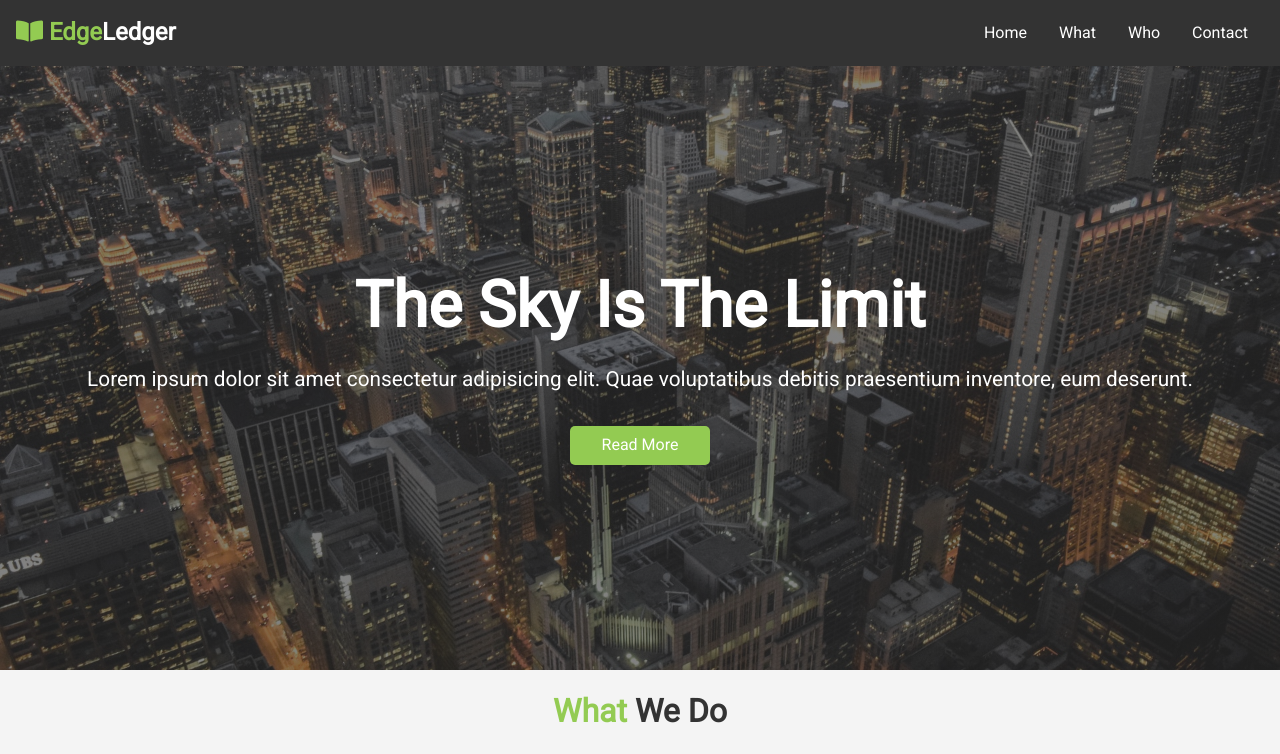
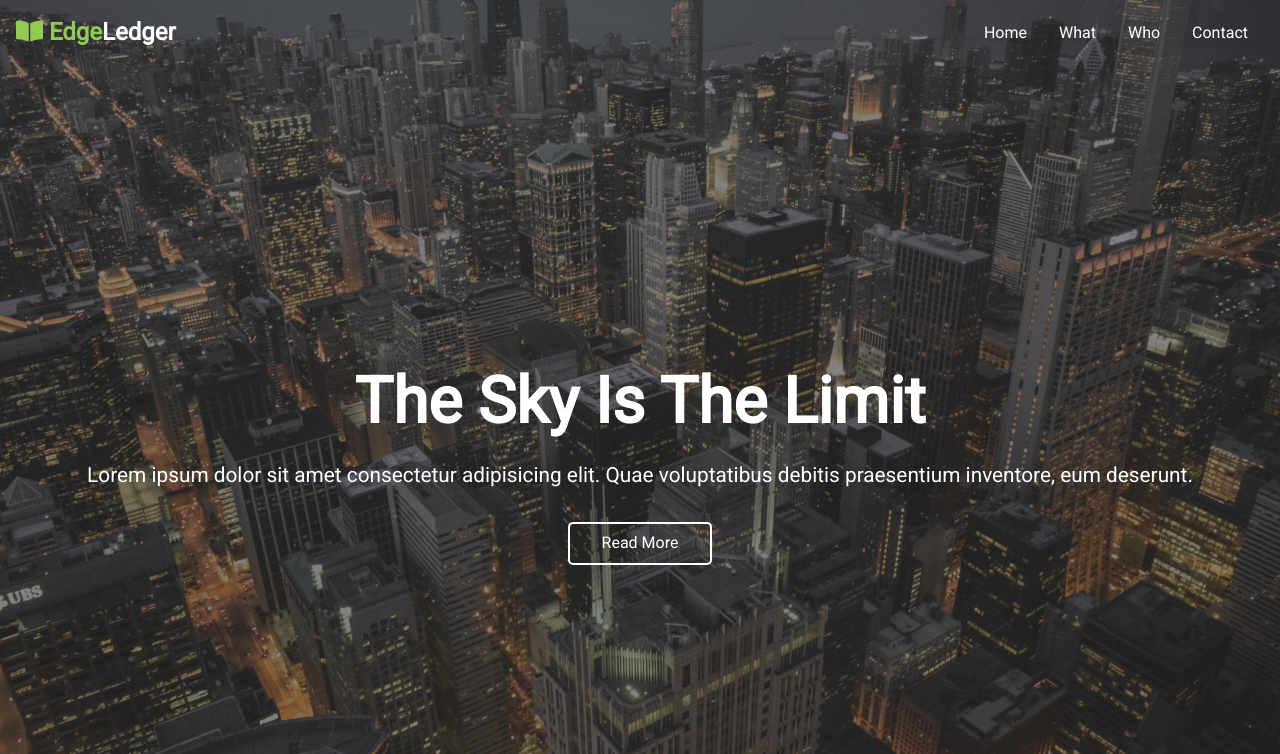
Before and after one commit to Singh0499/EdgeLedger, a plain HTML site: page index.html in a window 1280 px wide. Shown: the top 754 px of the page. Drawn offline with nearby package versions, Linux system fonts and the light colour scheme; a script that the page names is missing.

Commit message:
New Button Style Added

```diff
--- a/css/style.css
+++ b/css/style.css
@@ -78,14 +78,14 @@ p {
 .btn {
   display: inline-block;
   color: #fff;
-  background: #93cb52;
+  /*background: #93cb52;*/
   padding: 0.5rem 2rem;
-  border: none;
+  border: 2px solid #fff;
   border-radius: 5px;
 }
 
 .btn:hover {
-  background: #7ab436;
+  border: 3px solid #7ab436;
 }
 
 .btn-dark {
@@ -108,7 +108,7 @@ p {
   display: flex;
   position: sticky;
   top:0;
-  background: #333;
+  background: transparent;
   color: #fff;
   justify-content: space-between;
   z-index: 1;
@@ -128,14 +128,14 @@ p {
 }
 
 #navbar ul li a:hover {
-  background: #93cb52;
-  border-radius: 5px;
+  color: #93cb52;
+  /*border-radius: 5px;*/
 }
 
 /* Showcase */
 #showcase {
   background: linear-gradient(rgba(51, 51, 51, 0.616),rgba(51, 51, 51, 0.616)), url('../img/showcase.jpg') no-repeat center center/cover;
-  height: 604px;
+  height: 100vh;
   color: #fff;
 }
 
--- a/index.html
+++ b/index.html
@@ -12,6 +12,7 @@
 </head>
 <body id="home">
   <!-- Navbar -->
+  <header id="showcase">
     <nav id="navbar">
       <h1 class="logo">
         <span class="text-primary">
@@ -25,7 +26,6 @@
       </ul>
     </nav>
   <!-- Header: Showcase -->
-  <header id="showcase">
     <div class="showcase-content">
       <h1 class="l-heading">
         The Sky Is The Limit
```
Lines whose indentation alone changed are shown as unchanged.
